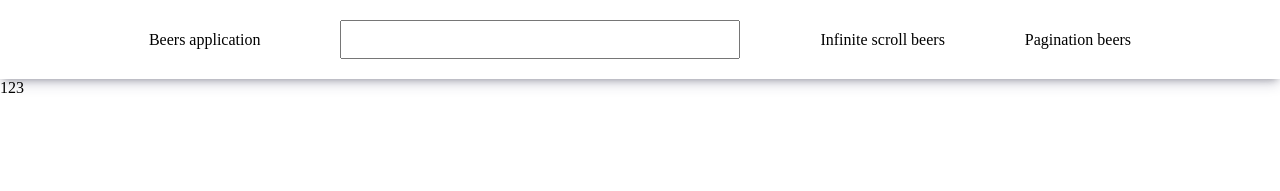
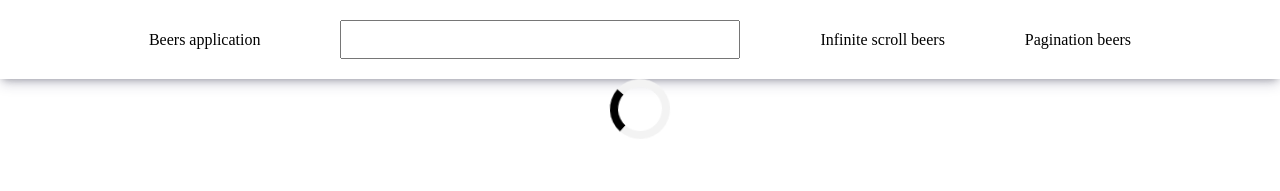
Before and after one commit to xFreshu/e-commerce-app, a Next.js app: page / in a window 1280 px wide. Shown: the top 191 px of the page. Built offline with nearby package versions, Linux system fonts and the light colour scheme.

Commit message:
fix type

```diff
--- a/components/BeerCard/BeerCard.tsx
+++ b/components/BeerCard/BeerCard.tsx
@@ -1,7 +1,7 @@
 import React from 'react'
 import { Card } from './BeerCard.styles'
 //change type
-const BeerCard = ({ id, name, image_url, description }: any) => {
+const BeerCard = ({ id, name, image_url, description }: never) => {
   return (
     <Card key={id}>
       <span>{id}</span>
--- /dev/null
+++ b/components/LoadingSpinner/LoadingSpinner.styles.js
@@ -0,0 +1,23 @@
+import styled from 'styled-components'
+
+export const SpinnerContainer = styled.div`
+  display: flex;
+  justify-content: center;
+`
+
+export const Spinner = styled.div`
+  border: 8px solid #f3f3f3;
+  border-top: 8px solid #000;
+  border-radius: 50%;
+  width: 60px;
+  height: 60px;
+  animation: spin 2s linear infinite;
+  @keyframes spin {
+    0% {
+      transform: rotate(0deg);
+    }
+    100% {
+      transform: rotate(360deg);
+    }
+  }
+`
--- /dev/null
+++ b/components/LoadingSpinner/LoadingSpinner.tsx
@@ -0,0 +1,12 @@
+import React from 'react'
+import { SpinnerContainer, Spinner } from './LoadingSpinner.styles'
+
+const LoadingSpinner = () => {
+  return (
+    <SpinnerContainer>
+      <Spinner />
+    </SpinnerContainer>
+  )
+}
+
+export default LoadingSpinner
--- a/pages/index.tsx
+++ b/pages/index.tsx
@@ -1,7 +1,9 @@
+import LoadingSpinner from '../components/LoadingSpinner/LoadingSpinner'
+
 const Home = () => {
   return (
     <>
-      <div>123</div>
+      <LoadingSpinner />
     </>
   )
 }
```
Also changed, not shown: pages/infinite-scroll.tsx (+14 -16 lines), styles/infinite-scroll.styles.js (added, +21 -0 lines).
